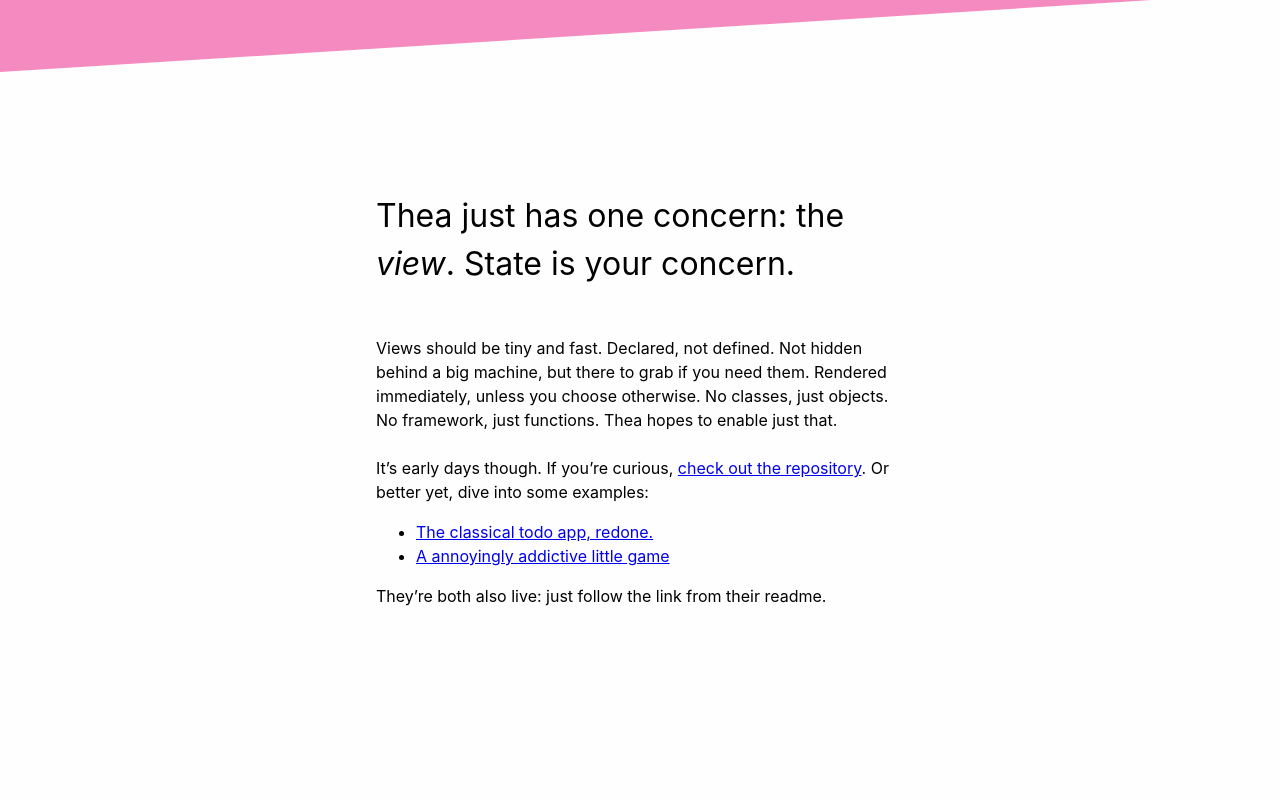
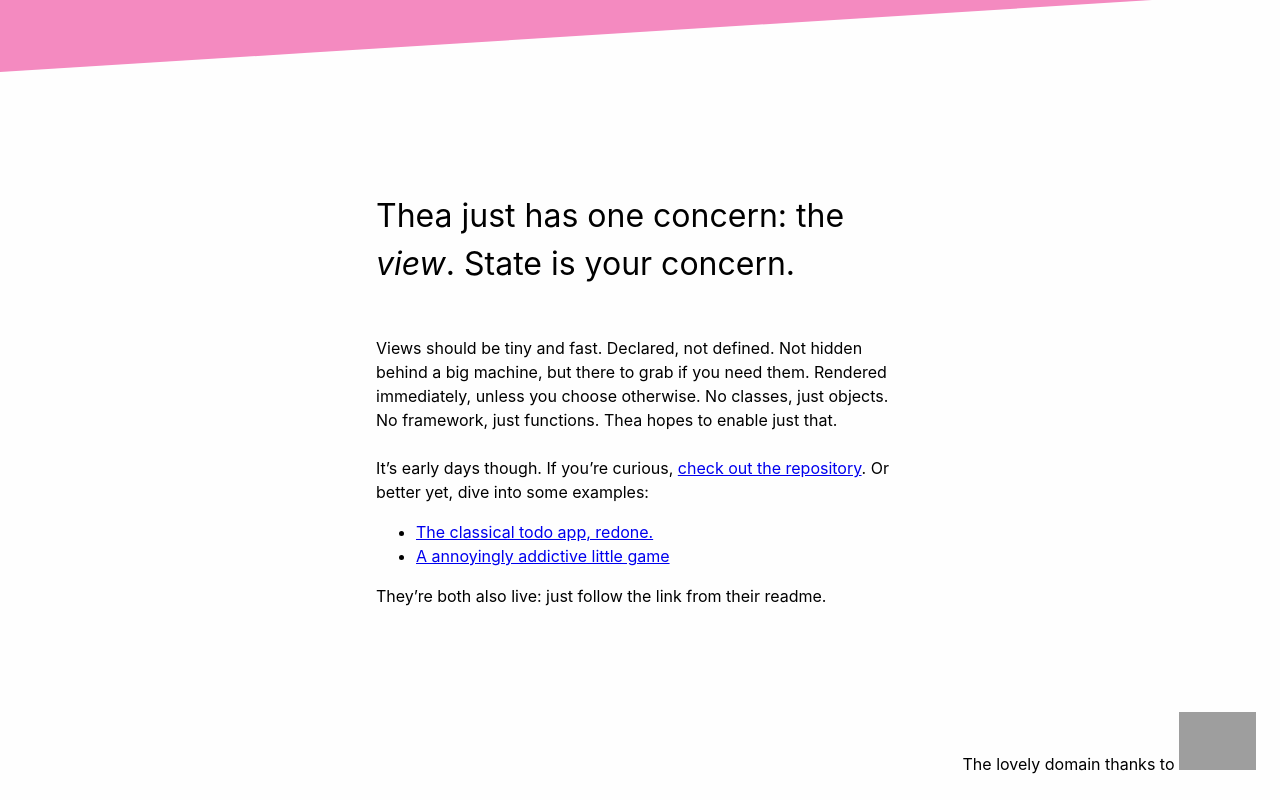
Before and after one commit to idokutela/thea, a plain HTML site: page docs/index.html in a window 1280 px wide. Shown: the part 456-1256 px from the top of the page. Before the commit the page ends 1144 px from the top, so only its background shows below. Drawn offline with Linux system fonts and the light colour scheme; grey boxes are pictures that could not be loaded.

Commit message:
JS Org logo added

```diff
--- a/docs/css/main.css
+++ b/docs/css/main.css
@@ -28,7 +28,11 @@ button {
   text-align: inherit;
   width: auto;
 }
-
+footer {
+  text-align: right;
+  align-self: flex-end;
+  padding: 1.5rem;
+}
 
 .hero {
   width: 100vw;
--- a/docs/index.html
+++ b/docs/index.html
@@ -51,7 +51,13 @@
             They’re both also live: just follow the link from their
             readme.
           </p>
+
         </section>
-
+        <footer>
+          The lovely domain thanks to
+          <a href="https://js.org" target="_blank" title="JS.ORG | JavaScript Community">
+          <img src="https://logo.js.org/dark_tiny.png" width="77" alt="JS.ORG Logo"/></a>
+          <!-- alternatives [bright|dark]_[horz|vert|tiny].png (width[horz:102,vert:50,tiny:77]) -->
+        </footer>
     </body>
 </html>
```
